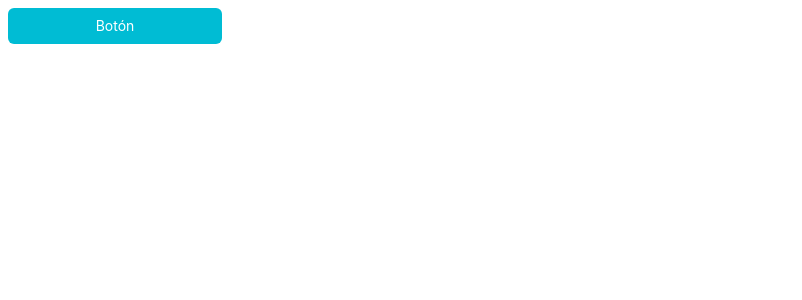
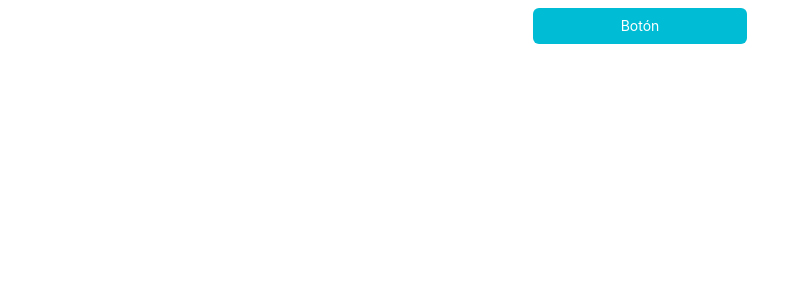
Before and after one commit to SebasEP6/cleverit-lt-front, a Next.js app: page / in a window 1280 px wide. Shown: the top 300 px of the page, without its empty margins (0-802 px from the left). Built offline with nearby package versions, Linux system fonts and the light colour scheme.

Commit message:
New components containers

```diff
--- a/components/Button/index.tsx
+++ b/components/Button/index.tsx
@@ -1,2 +1,2 @@
-export { default as Button } from './DefaultButton';
+export { default } from './DefaultButton';
 export { default as IconButton } from './SubtleButton';
--- /dev/null
+++ b/components/Container/DefaultContainer/index.tsx
@@ -0,0 +1,23 @@
+import React, { ReactNode } from 'react';
+
+import styles from '@/styles/components/Container/Default.module.sass';
+
+interface IMainContainer {
+  children: ReactNode;
+}
+
+const MainContainer: React.FC<IMainContainer> = ({
+  children
+}) => (
+  <div
+    className={styles.container}
+  >
+    <div
+      className={styles.body}
+    >
+      { children }
+    </div>
+  </div>
+);
+
+export default MainContainer;
--- /dev/null
+++ b/components/Container/FlexContainer/index.tsx
@@ -0,0 +1,19 @@
+import React, { ReactNode } from 'react';
+
+import styles from '@/styles/components/Container/Flex.module.sass';
+
+interface IFlexContainer {
+  children: ReactNode;
+}
+
+const FlexContainer: React.FC<IFlexContainer> = ({
+  children
+}) => (
+  <div
+    className={styles.container}
+  >
+    { children }
+  </div>
+);
+
+export default FlexContainer;
--- a/components/Container/FloatContainer/index.tsx
+++ b/components/Container/FloatContainer/index.tsx
@@ -4,7 +4,7 @@ import styles from '@/styles/components/Container/Float.module.sass';
 
 interface IFloatContainer {
   position?: 'right' | 'left';
-  children: ReactNode
+  children: ReactNode;
 }
 
 const FloatContainer: React.FC<IFloatContainer> = ({
--- a/components/Container/index.tsx
+++ b/components/Container/index.tsx
@@ -1 +1,3 @@
+export { default as MainContainer } from './DefaultContainer';
 export { default as FloatContainer } from './FloatContainer';
+export { default as FlexContainer } from './FlexContainer';
--- a/pages/index.tsx
+++ b/pages/index.tsx
@@ -1,10 +1,11 @@
 import { NextPage } from 'next';
 import Head from 'next/head';
 
-import { Button } from '@/components/Button';
+import Button from '@/components/Button';
 import { Text, Title } from '@/components/Text';
 
-import { useDrawer } from '@/context/drawer/drawer.provider'
+import { useDrawer } from '@/context/drawer/drawer.provider';
+import { FlexContainer, MainContainer } from '@/components/Container';
 
 const TestPage: NextPage = () => {
   const { openDrawer } = useDrawer();
@@ -27,13 +28,15 @@ const TestPage: NextPage = () => {
         <meta name="viewport" content="width=device-width, initial-scale=1" />
         <link rel="icon" href="/favicon.ico" />
       </Head>
-      <main>
-        <Button
-          onClick={handleOpenDrawer}
-        >
-          Botón
-        </Button>
-      </main>
+      <MainContainer>
+        <FlexContainer>
+          <Button
+            onClick={handleOpenDrawer}
+          >
+            Botón
+          </Button>
+        </FlexContainer>
+      </MainContainer>
     </>
   )
 }
--- /dev/null
+++ b/styles/components/Container/Default.module.sass
@@ -0,0 +1,8 @@
+.container
+  display: flex
+  justify-content: center
+  min-height: 100vh
+
+  .body
+    flex: 1
+    max-width: 1028px
--- /dev/null
+++ b/styles/components/Container/Flex.module.sass
@@ -0,0 +1,5 @@
+.container
+  display: flex
+  flex-flow: column
+  align-items: center
+  gap: 24px
```
